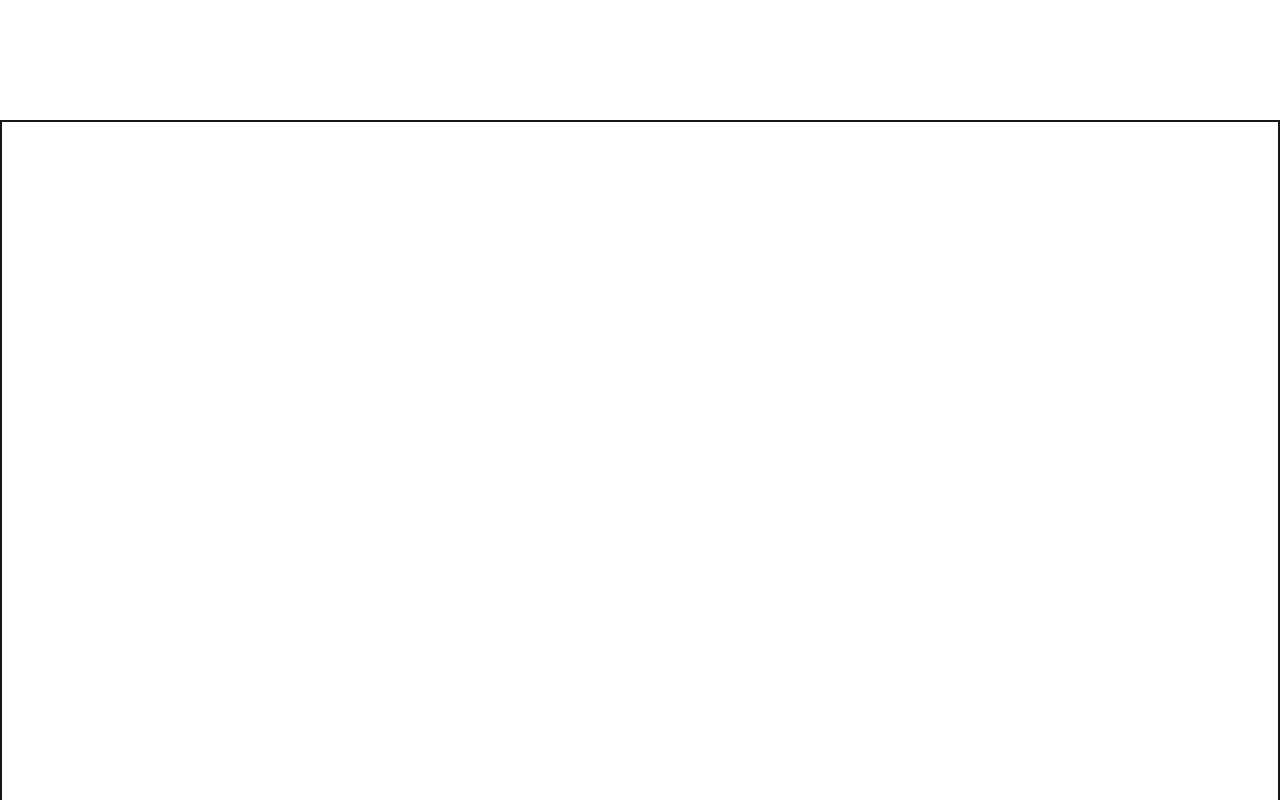
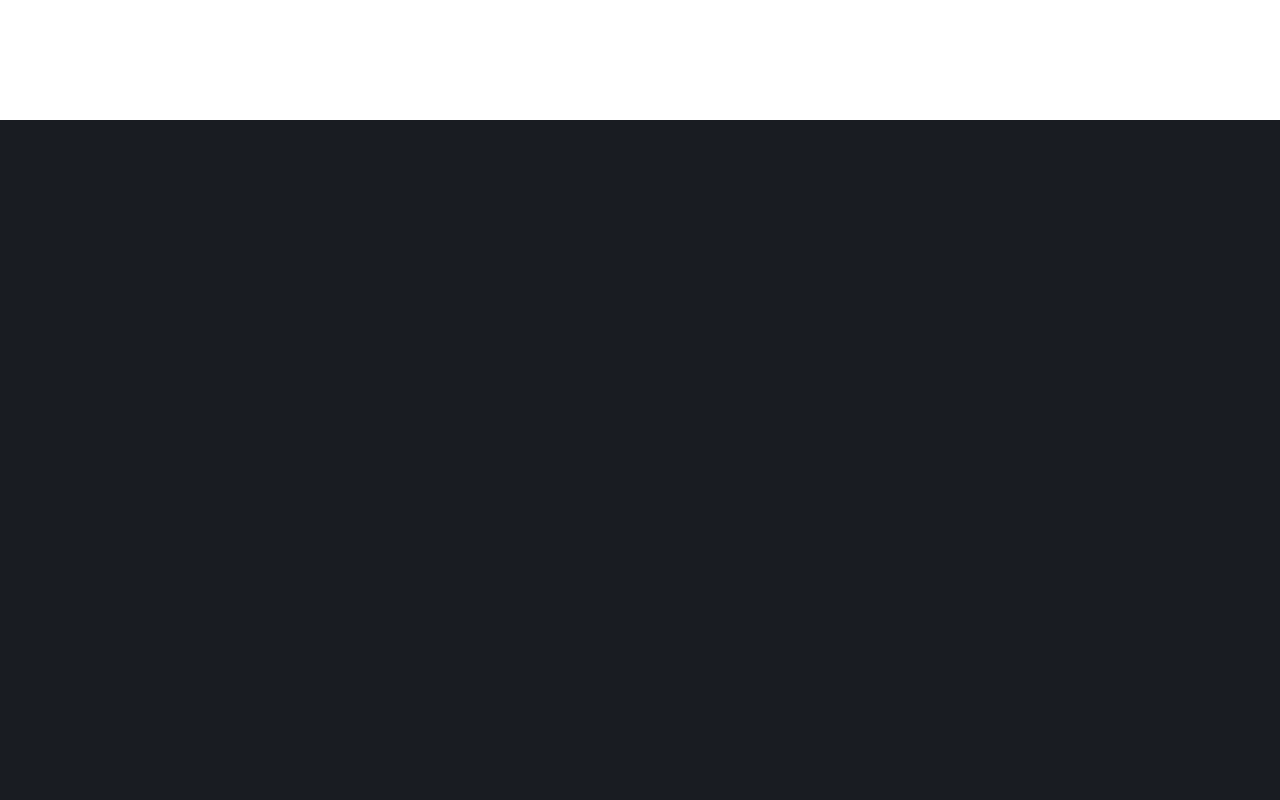
Before and after one commit to khatri-rohit/nitin-portfolio, a Next.js app: page / in a window 1280 px wide. Shown: the part 680-1480 px from the top of the page. Built offline with nearby package versions, Linux system fonts and the light colour scheme.

Commit message:
-- The About Paging animation

```diff
--- a/src/Components/About/About.tsx
+++ b/src/Components/About/About.tsx
@@ -1,7 +1,12 @@
-import { RefObject } from "react";
+import { RefObject, useEffect } from "react";
 import { useTransform, motion, useScroll } from "motion/react";
 
-const About = ({ container }: { container: RefObject<HTMLElement | null> }) => {
+interface Props {
+    container: RefObject<HTMLElement | null>
+    lenisRef: RefObject<any>;
+}
+
+const About = ({ container, lenisRef }: Props) => {
 
     const { scrollYProgress } = useScroll({
         target: container,
@@ -9,9 +14,26 @@ const About = ({ container }: { container: RefObject<HTMLElement | null> }) => {
     })
     const scale = useTransform(scrollYProgress, [0, 0.5, 0.8, 1], [1, 0.8, 0.8, 1]);
 
+    useEffect(() => {
+        const unsubscribe = scrollYProgress.on("change", (latest) => {
+            // Stop scroll when reaching the end of About component (progress = 1)
+            if (latest >= 1 && lenisRef.current) {
+                lenisRef.current.stop();
+                setTimeout(() => {
+                    lenisRef.current.start();
+                }, 10);
+            }
+            // Optionally restart scroll if user scrolls back
+            else if (latest < 1 && lenisRef.current) {
+                lenisRef.current.start();
+            }
+        });
+
+        return () => unsubscribe();
+    }, [scrollYProgress, lenisRef]);
+
     return (
-        <motion.div style={{ scale }} className="h-screen bg-white border-2 border-pink z-30">
-
+        <motion.div style={{ scale }} className="h-screen bg-[#191c22]">
         </motion.div>
     )
 }
--- a/src/Components/HeroSection/HeroSection.tsx
+++ b/src/Components/HeroSection/HeroSection.tsx
@@ -135,11 +135,11 @@ const HeroSection = () => {
     };
 
     return (
-        <div className="h-screen sticky top-0">
+        <div className="h-screen relative">
             {/* Base layer */}
             <section
                 ref={containerRef}
-                className="flex flex-col items-center justify-center h-screen w-full overflow-hidden text-white relative z-10"
+                className="flex flex-col items-center justify-center h-screen w-full overflow-hidden text-white relative"
             >
                 <div className="w-full px-5 lg:px-10 relative space-y-4">
                     <motion.h1
@@ -162,7 +162,7 @@ const HeroSection = () => {
             {/* Mask Layer */}
             <motion.section
                 ref={maskContainerRef}
-                className="mask flex flex-col items-center justify-center h-screen w-full overflow-hidden text-black absolute top-0 left-0 z-20"
+                className="mask flex flex-col items-center justify-center h-screen w-full overflow-hidden text-black absolute top-0 left-0"
                 animate={motionProps}
                 transition={{
                     type: "tween",
--- a/src/Components/PreLoader/PreLoader.tsx
+++ b/src/Components/PreLoader/PreLoader.tsx
@@ -59,7 +59,7 @@ export default function PreLoader() {
         <motion.div variants={slideUp} initial="initial" exit="exit" className={styles.introduction}>
             {dimension.width > 0 &&
                 <>
-                    <motion.p variants={opacity} initial="initial" animate="enter" className='text-[3.5rem]! font-semibold!'>
+                    <motion.p variants={opacity} initial="initial" animate="enter" className='text-[3.5rem]! font-sans'>
                         <span></span>{words[index]}
                     </motion.p>
                     <svg className={styles.svg}>
--- /dev/null
+++ b/src/Components/Work/Work.tsx
@@ -0,0 +1,9 @@
+import React from 'react'
+
+const Work = () => {
+    return (
+        <div className="flex flex-col items-center justify-center h-screen w-full overflow-hidden text-white bg-gray-100 relative z-50"></div>
+    )
+}
+
+export default Work
--- a/src/app/globals.css
+++ b/src/app/globals.css
@@ -1,4 +1,11 @@
 @import "tailwindcss";
+
+@font-face {
+  font-family: 'Avant Garde Book BT';
+  font-style: normal;
+  font-weight: normal;
+  src: url('../../public/fonts/AVGARDD_2.woff') format('woff');
+}
 
 :root {
   --background: #ffffff;
@@ -22,7 +29,7 @@
 body {
   background: var(--background);
   color: var(--foreground);
-  font-family: Arial, Helvetica, sans-serif;
+  font-family: 'Avant Garde Book BT';
   cursor: wait;
 }
 
--- a/src/app/page.tsx
+++ b/src/app/page.tsx
@@ -6,14 +6,18 @@ import Lenis from 'lenis'
 import HeroSection from "@/Components/HeroSection/HeroSection";
 import About from "@/Components/About/About";
 import PreLoader from "@/Components/PreLoader/PreLoader";
+import Work from "@/Components/Work/Work";
 
 export default function Home() {
 
   const container = useRef<HTMLElement | null>(null);
   const [loading, setLoading] = useState(true);
+  const lenisRef = useRef<Lenis | null>(null);
 
   useEffect(() => {
+    // Initialize Lenis
     const lenis = new Lenis();
+    lenisRef.current = lenis;
 
     function raf(time: number) {
       lenis.raf(time);
@@ -22,21 +26,52 @@ export default function Home() {
 
     requestAnimationFrame(raf);
 
-    setTimeout(() => {
-      setLoading(false);
-      document.body.style.cursor = 'default';
+    // Handle preloader timeout
+    const timer = setTimeout(() => {
+      // Temporarily disable Lenis
+      if (lenisRef.current) {
+        lenisRef.current.stop();
+      }
+
+      // Force scroll to top
+      document.documentElement.scrollTop = 0;
+      document.body.scrollTop = 0;
       window.scrollTo(0, 0);
+
+      // Use multiple requestAnimationFrame to ensure scroll completes
+      requestAnimationFrame(() => {
+        requestAnimationFrame(() => {
+          setLoading(false);
+          document.body.style.cursor = 'default';
+
+          // Re-enable Lenis after a brief delay
+          setTimeout(() => {
+            if (lenisRef.current) {
+              lenisRef.current.start();
+            }
+          }, 10);
+        });
+      });
     }, 2200);
 
+    return () => {
+      clearTimeout(timer);
+      if (lenisRef.current) {
+        lenisRef.current.destroy();
+      }
+    };
   }, []);
 
   return (
-    <main ref={container} className="w-full h-full">
+    <main className="w-full h-full">
       <AnimatePresence mode="wait">
         {loading && <PreLoader />}
       </AnimatePresence>
-      <HeroSection />
-      <About container={container} />
+      <section ref={container} >
+        <HeroSection />
+        <About container={container} lenisRef={lenisRef} />
+      </section>
+      <Work />
     </main>
   );
 };
```
Also changed, not shown: public/fonts/AVGARDD_2.woff (added).
